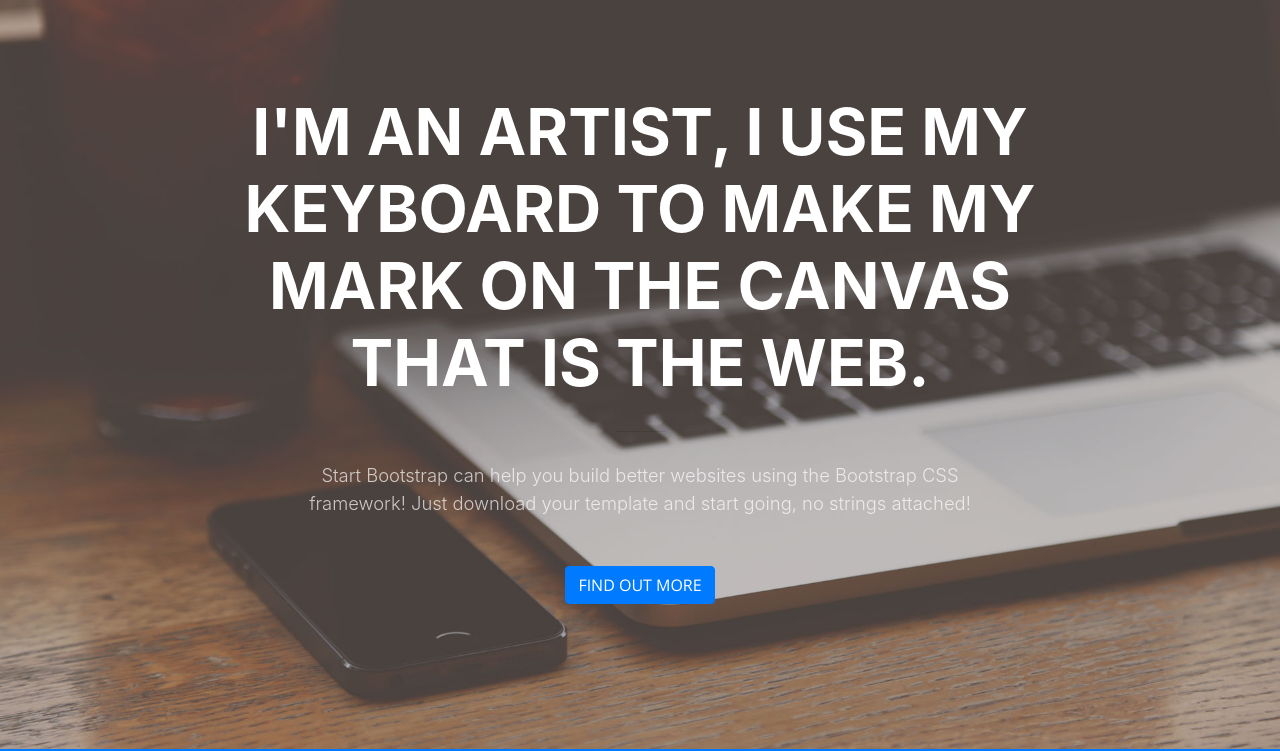
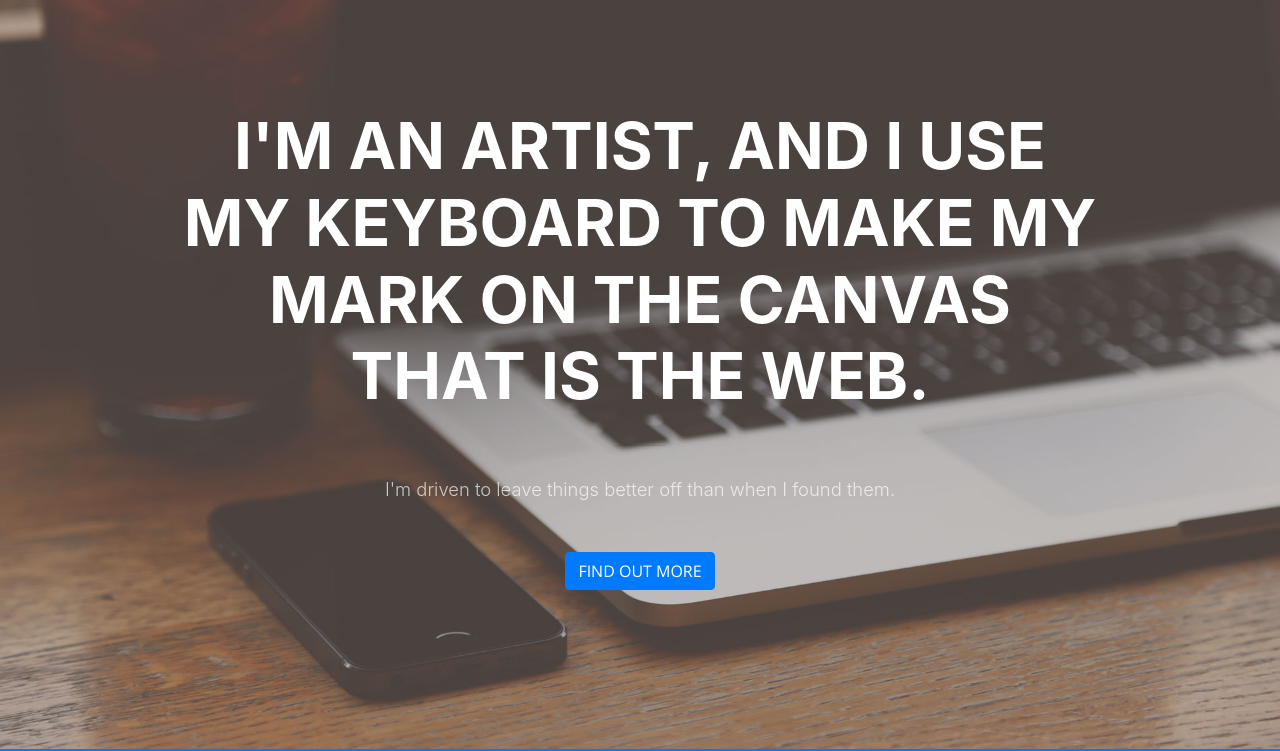
Before and after one commit to SmileJR/SmileJR.github.io, a website with bundled scripts: page index.html in a window 1280 px wide. Shown: the part 51-802 px from the top of the page. Built offline with nearby package versions, Linux system fonts and the light colour scheme.

Commit message:
changed subtitle

```diff
--- a/index.html
+++ b/index.html
@@ -59,12 +59,12 @@
         <div class="row">
           <div class="col-lg-10 mx-auto">
             <h1 class="text-uppercase">
-              <strong>I'm an artist, I use my keyboard to make my mark on the canvas that is the web.</strong>
+              <strong>I'm an artist, and I use my keyboard to make my mark on the canvas that is the web.</strong>
             </h1>
             <hr>
           </div>
           <div class="col-lg-8 mx-auto">
-            <p class="text-faded mb-5">Start Bootstrap can help you build better websites using the Bootstrap CSS framework! Just download your template and start going, no strings attached!</p>
+            <p class="text-faded mb-5">I'm driven to leave things better off than when I found them.</p>
             <a class="btn btn-primary btn-xl js-scroll-trigger" href="#about">Find Out More</a>
           </div>
         </div>
```
